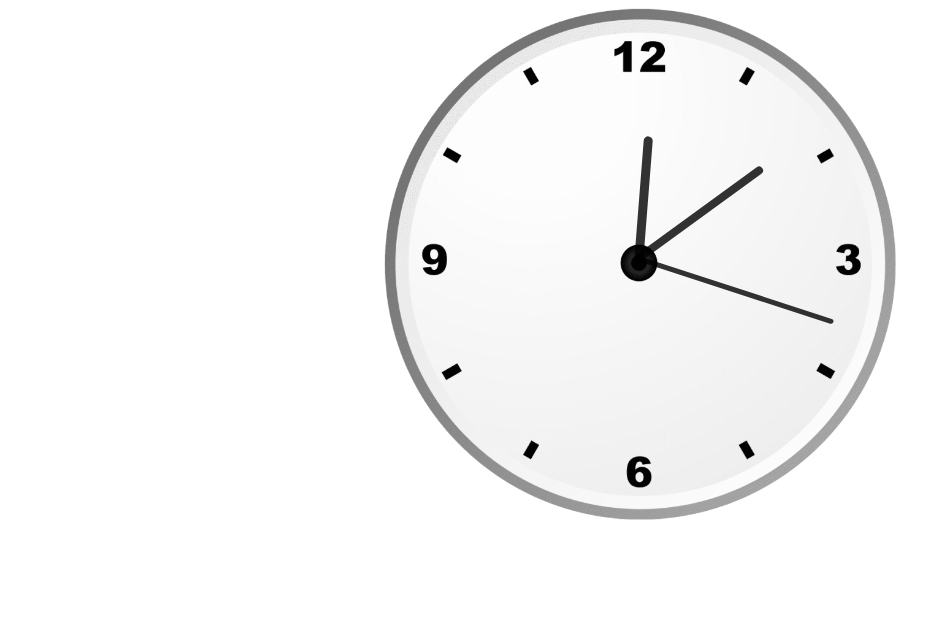
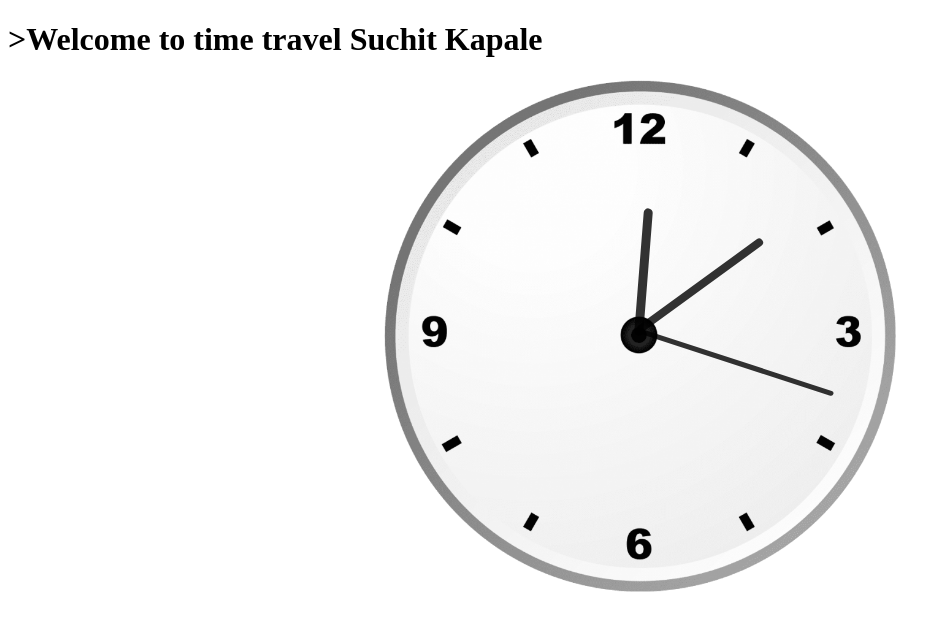
Before and after one commit to kalilinux429/clock, a plain HTML site: page index.html in a window 1280 px wide. Shown: the whole page, without its empty margins (0-950 px from the left). Drawn offline with Linux system fonts and the light colour scheme.

Commit message:
Update index.html

```diff
--- a/index.html
+++ b/index.html
@@ -8,6 +8,7 @@
     <script src="index.js"></script>
 </head>
 <body>
+    <h1>>Welcome to time travel  Suchit Kapale</h1>
     <div id="clockContainer">
         <div id="hour"></div>
         <div id="minute"></div>
```
